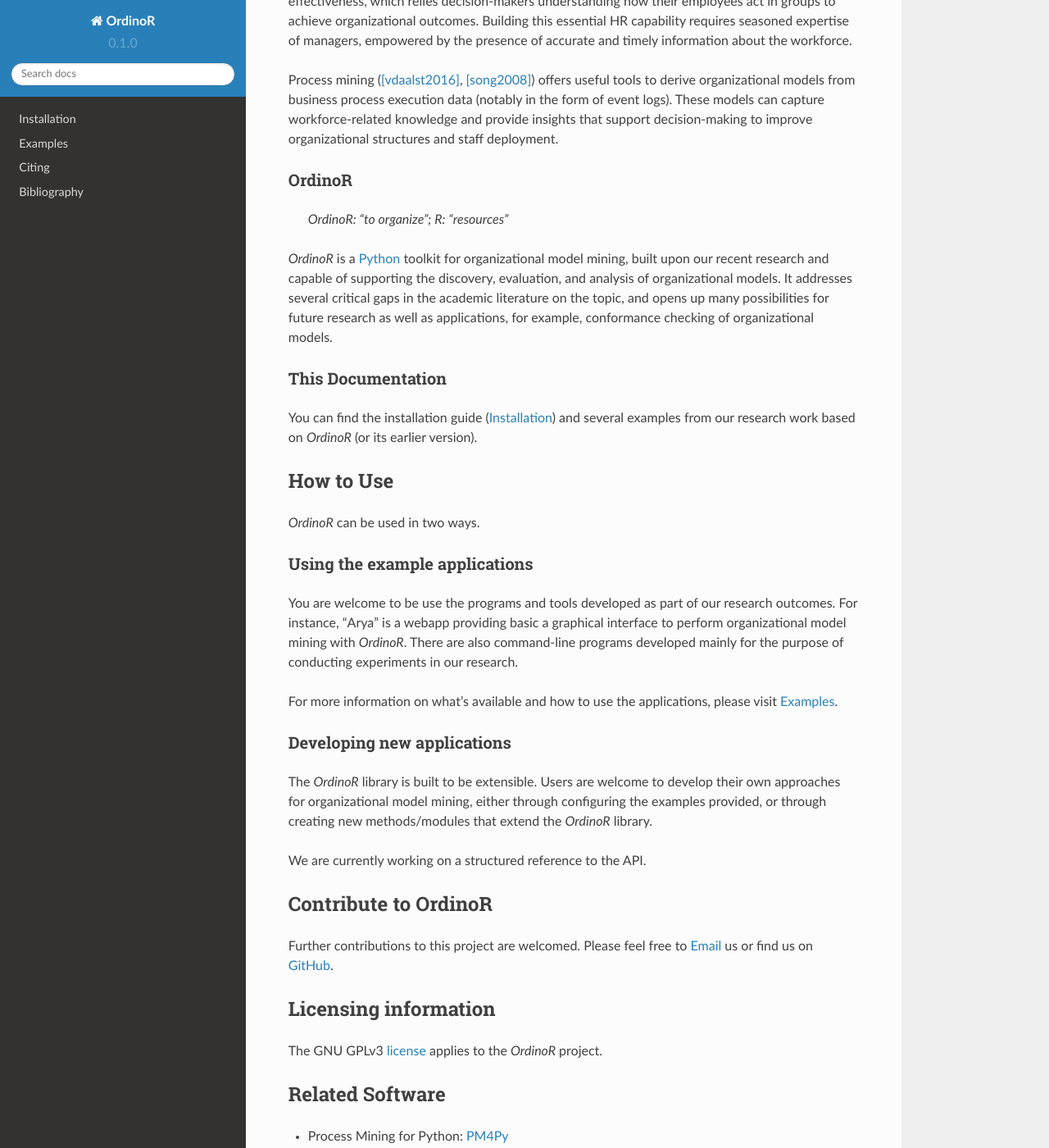
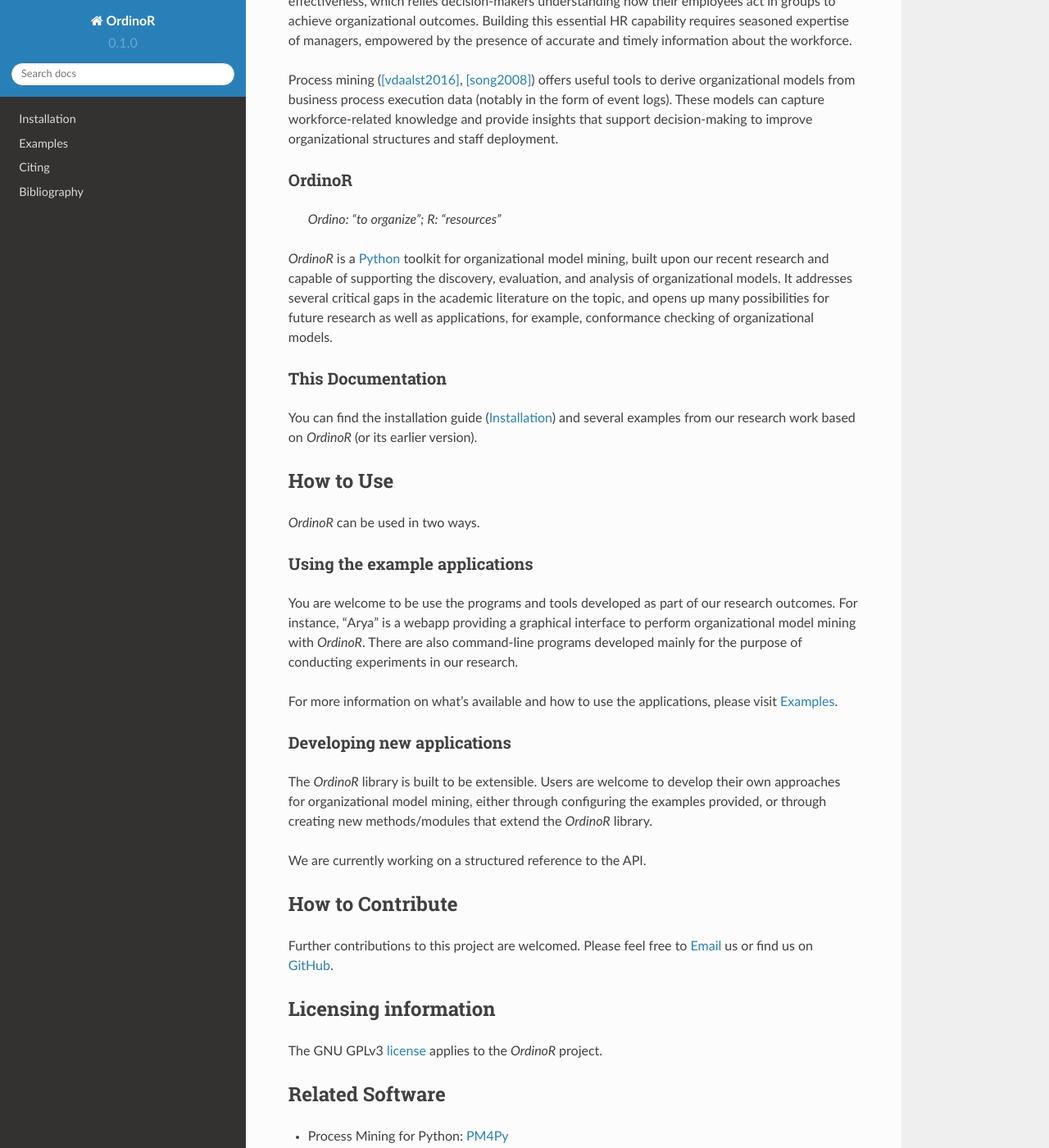
Before and after one commit to roy-jingyang/OrdinoR-doc, a Sphinx documentation site: the page built from source/index.rst, in a window 1280 px wide and 1400 px high, scrolled down 300 px. Shown: the whole window at 82% size. Built offline with Sphinx 7.4.7 and the Read the Docs theme 2.0.0, drawn with Linux system fonts in a browser that asks for light colours.

Commit message:
correct typo

```diff
--- a/source/examples/2021arya.rst
+++ b/source/examples/2021arya.rst
@@ -4,9 +4,9 @@
 ======================================================
 
 .. note::
-   An online demo can be found at
-   https://ordinor-webapp.herokuapp.com/, which presents the toy
-   example as shown in the manuscript without any installation.
+   An live demo can be found at https://ordinor-webapp.herokuapp.com/,
+   which presents the toy example as shown in the manuscript without
+   installing *OrdinoR*.
 
 This page introduces an interactive tool developed as a webapp for
 performing organizational model mining and visualization.
--- a/source/examples/index.rst
+++ b/source/examples/index.rst
@@ -6,13 +6,13 @@
 This page provides a list of example applications developed based on
 *OrdinoR*.
 
-Cxamples related to the organizational model mining framework paper
+Examples related to the organizational model mining framework paper
 [yang2020]_ include:
 
 * :ref:`examples_2021arya`
 * :ref:`examples_2021om2-experiments`
 
-Demos built in some of our other research papers include:
+Demos presented in some of our other research papers include:
 
 * :ref:`examples_2018liberos` [yang2018]_
 
--- a/source/index.rst
+++ b/source/index.rst
@@ -39,7 +39,7 @@
 
 OrdinoR
 -------
-   *OrdinoR: "to organize"; R: "resources"*
+   *Ordino: "to organize"; R: "resources"*
 
 *OrdinoR* is a Python_ toolkit for organizational model mining, built
 upon our recent research and capable of supporting the discovery,
@@ -62,10 +62,10 @@
 Using the example applications
 ------------------------------
 You are welcome to be use the programs and tools developed as part of our
-research outcomes. For instance, "Arya" is a webapp providing basic a
-graphical interface to perform organizational model mining with
-*OrdinoR*. There are also command-line programs developed mainly for the
-purpose of conducting experiments in our research.
+research outcomes. For instance, "Arya" is a webapp providing a graphical
+interface to perform organizational model mining with *OrdinoR*.
+There are also command-line programs developed mainly for the purpose of
+conducting experiments in our research.
 
 For more information on what's available and how to use the applications,
 please visit :ref:`examples_index`.
@@ -80,8 +80,8 @@
 We are currently working on a structured reference to the API.
 
 
-Contribute to OrdinoR
-=====================
+How to Contribute
+=================
 Further contributions to this project are welcomed. Please feel free to
 Email_ us or find us on GitHub_.
 
--- a/source/install.rst
+++ b/source/install.rst
@@ -16,7 +16,7 @@
 PM4Py
 -----
 PM4Py_ is an open-source process mining platform written in Python. To
-install PM4PY, please visit `PM4Py Installation`_.
+install PM4Py, please visit `PM4Py Installation`_.
 
 ..
   `Anaconda Python <https://docs.anaconda.com/anaconda/>`_ is a
```
Also changed, not shown: README.md (+2 -1 lines).
